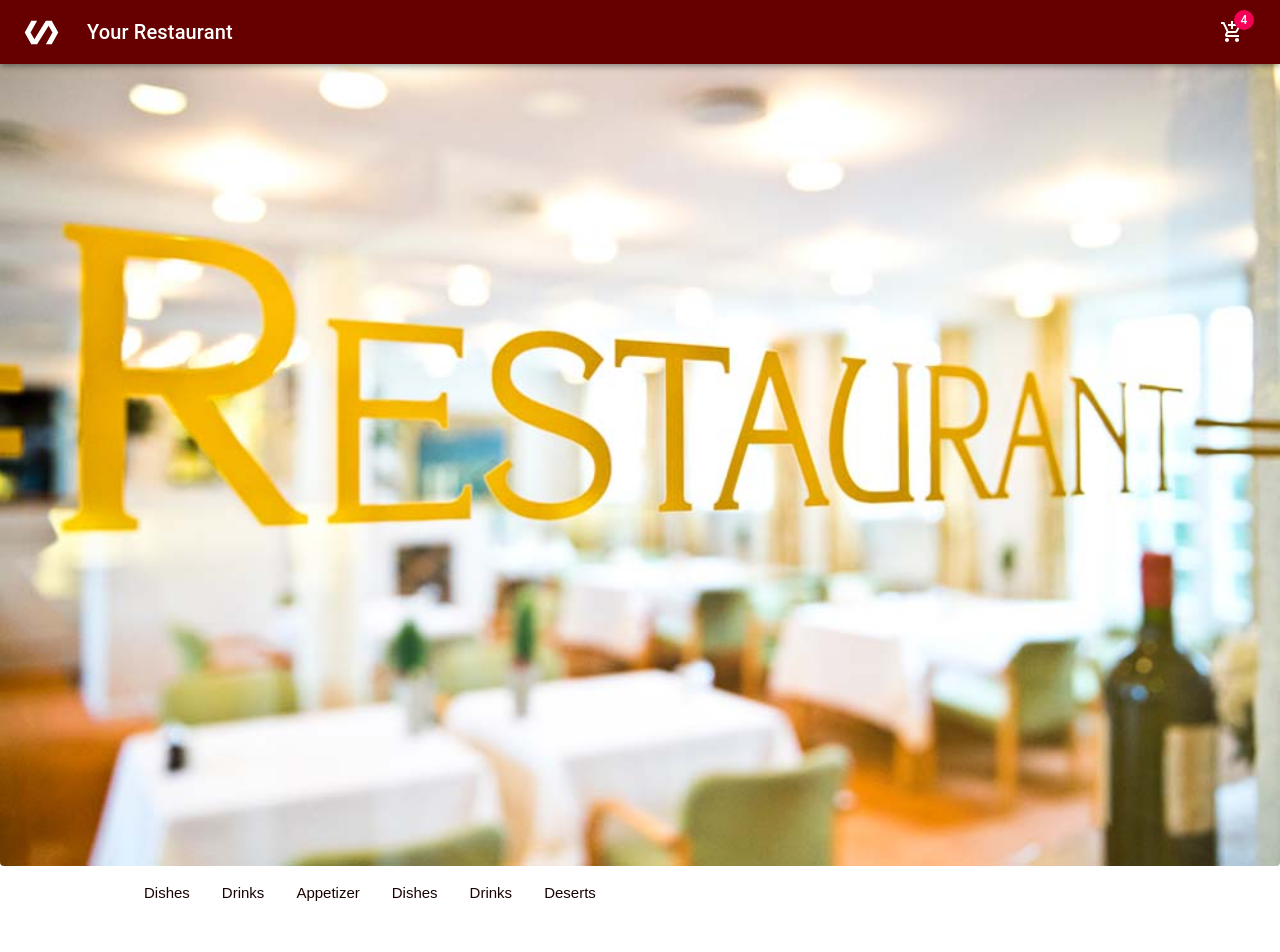
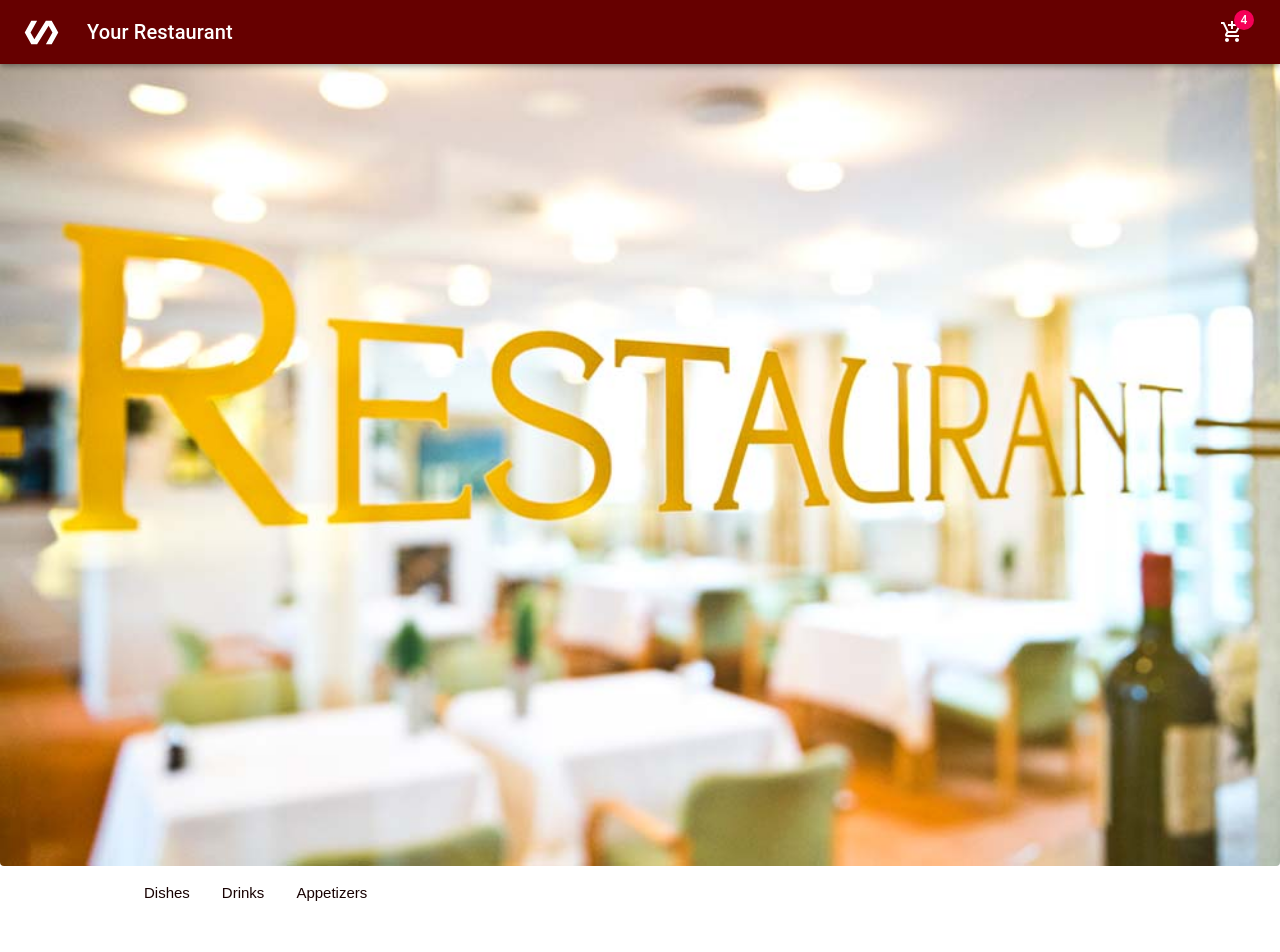
Before and after one commit to hieunugent/webForRestaurance, a React (Create React App) app: page / in a window 1280 px wide. Shown: the top 952 px of the page. Built offline with nearby package versions, Linux system fonts and the light colour scheme.

Commit message:
add beviour for title button

```diff
--- a/src/components/views/foodNav.jsx
+++ b/src/components/views/foodNav.jsx
@@ -21,10 +21,10 @@ export default function foodNav() {
                     </li>
                     <li className="item-list-nav">
                         <a href="#FastFood" className="item-anchor-nav">
-                         Appetizer
+                         Appetizers
                     </a>
                     </li>
-                    <li className="item-list-nav">
+                    {/* <li className="item-list-nav">
                         <a href="#Dishes" className="item-anchor-nav  ">
                             Dishes
                     </a>
@@ -38,7 +38,7 @@ export default function foodNav() {
                         <a href="#Deserts" className="item-anchor-nav">
                             Deserts
                     </a>
-                    </li>
+                    </li>    */}
 
             </ul>
 
```
